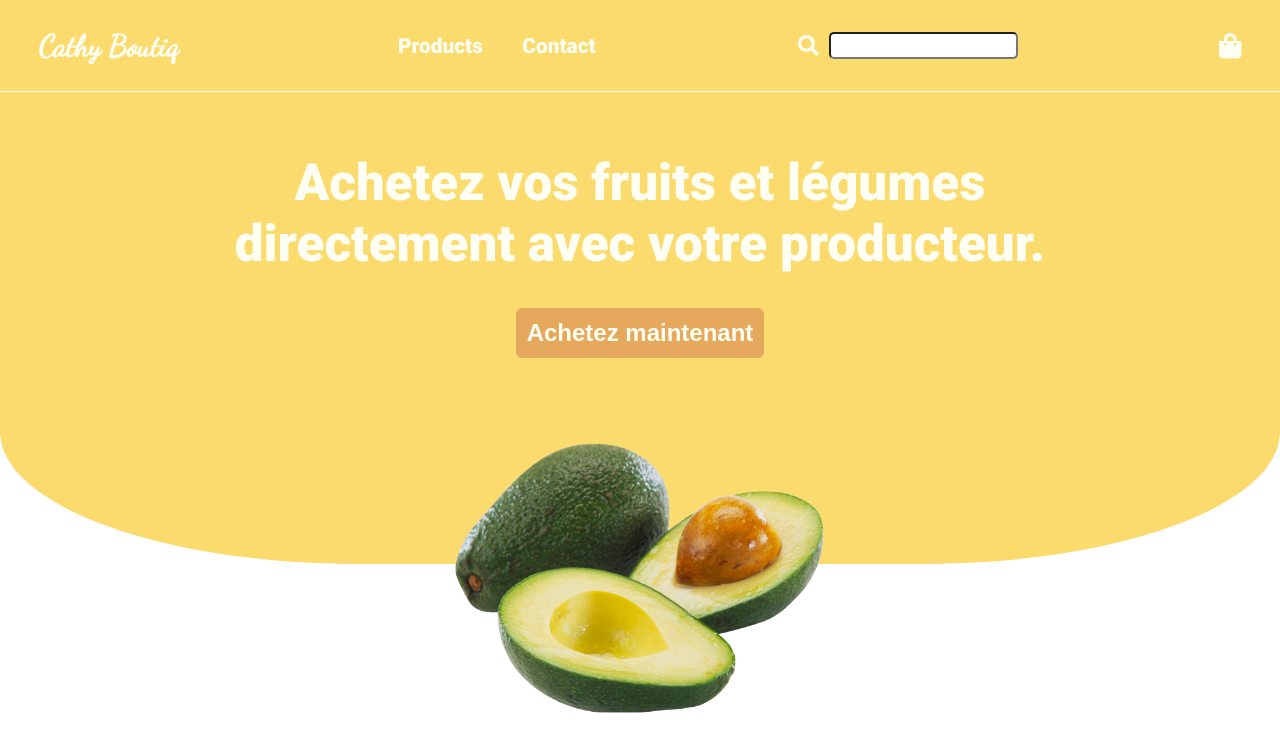
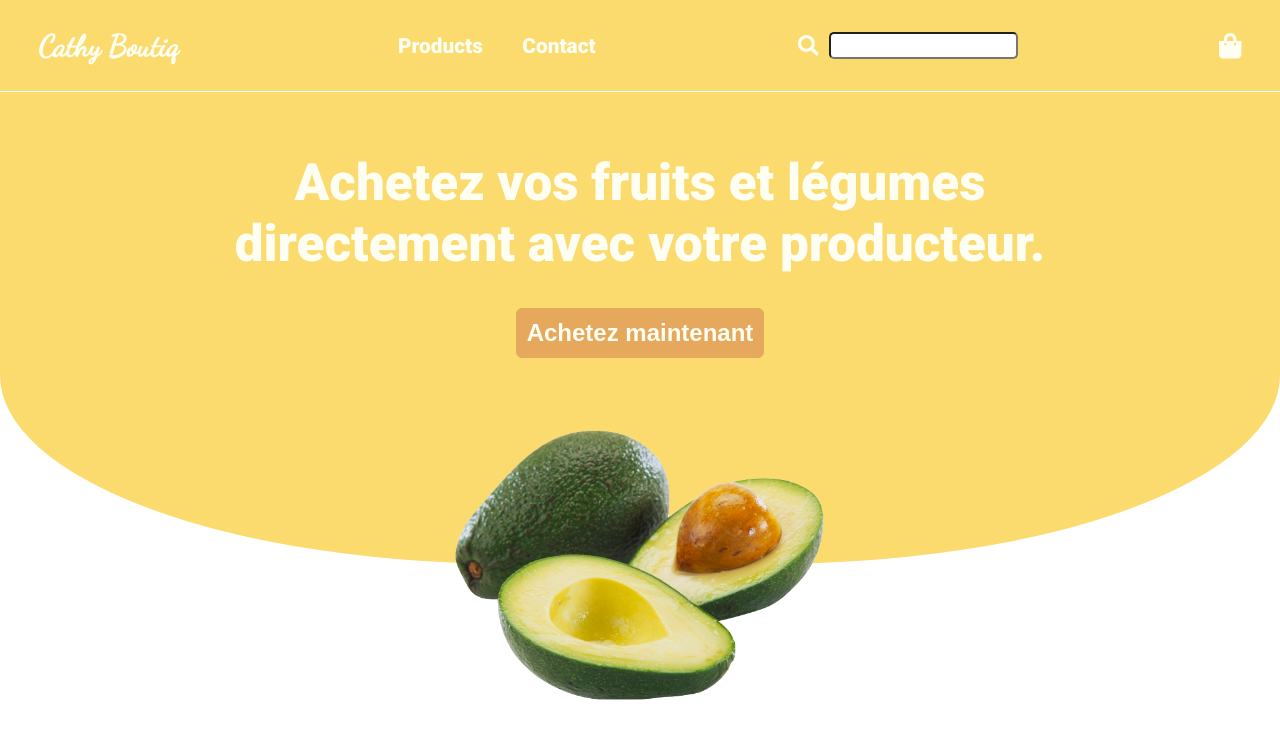
Before and after one commit to emmanuellejaldorau/cathy-boutik, a React (Create React App) app: page / in a window 1280 px wide. Shown: the top 752 px of the page. Built offline with nearby package versions, Linux system fonts and the light colour scheme.

Commit message:
style(header): adjusted layout

```diff
--- a/src/App.css
+++ b/src/App.css
@@ -40,6 +40,7 @@ html, body, main {
     flex-direction: column;
     align-items: center;
     border-top: 1px solid #fff;
+    margin-bottom: 10%;
 }
 
 .header-title {
@@ -47,8 +48,8 @@ html, body, main {
     color: #fffef2;
     display: flex;
     justify-content: center;
-    padding: 8% 0 30%;
-    border-radius: 0 0 28% 28%;
+    padding: 8% 0 28%;
+    border-radius: 0 0 35% 35%;
 }
 
 .header-title > h1 {
@@ -58,7 +59,7 @@ html, body, main {
 
 .header > img {
     width: 50%;
-    margin-top: -20%;
+    margin-top: -19%;
 }
 
 .header-cta {
@@ -118,12 +119,14 @@ html, body, main {
     /*--------------------Header------------------------*/
     .header{
         border-top: 1px solid #fff;
+        margin-bottom: 4%;
     }
 
     .header-title{
         width: 100%;
         padding: 2% 0 20%;
         order:-2;
+        border-radius: 0 0 40% 40%;
     }
 
     .header-title > h1 {
@@ -132,7 +135,7 @@ html, body, main {
 
     .header > img {
         width: 30%;
-        margin-top: 6%;
+        margin-top: 5%;
     }
 
     .header-cta {
```
